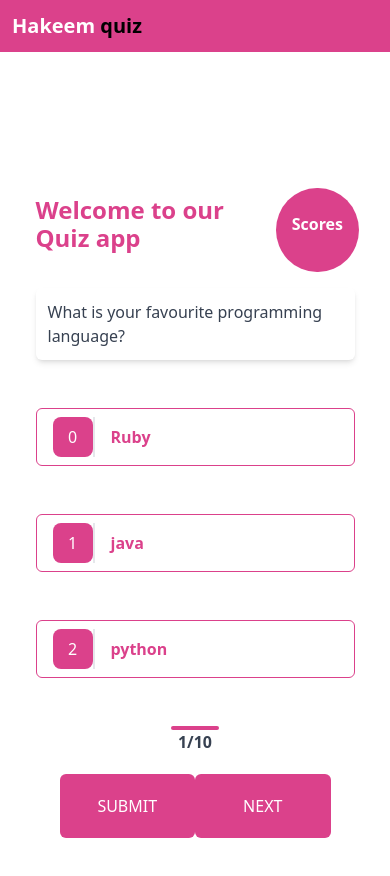
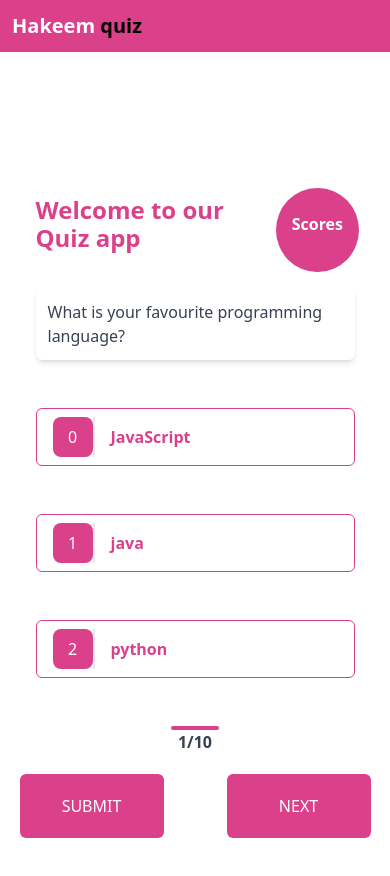
Before and after one commit to Paulhakeem/quiz-app, a Vue app: page / in a window 390 px wide. Shown: the top 876 px of the page. Built offline with nearby package versions, Linux system fonts and the light colour scheme.

Commit message:
making some changes

```diff
--- a/src/assets/main.css
+++ b/src/assets/main.css
@@ -32,4 +32,7 @@
     .header{
         font-size: 1.5rem;
     }
+    .button {
+        justify-content: space-between;
+    }
  }
--- a/src/components/Home.vue
+++ b/src/components/Home.vue
@@ -14,7 +14,7 @@ const question = [
   {
     question: "What is your favourite programming language?",
     answer: 1,
-    choices: ["Ruby", "java", "python"],
+    choices: ["JavaScript", "java", "python"],
   },
   {
     question: "What is your favourite javascript framework?",
@@ -117,8 +117,8 @@ onMounted(() => {
       </div>
     </main>
 
-    <footer class="mx-6 mb-4">
-      <div class="justify-between flex ml-4 mr-4">
+    <footer class=" mb-4">
+      <div class="justify-between flex button">
         <button class="uppercase bg-university p-5 w-36 text-white rounded-md">
           submit
         </button>
```
